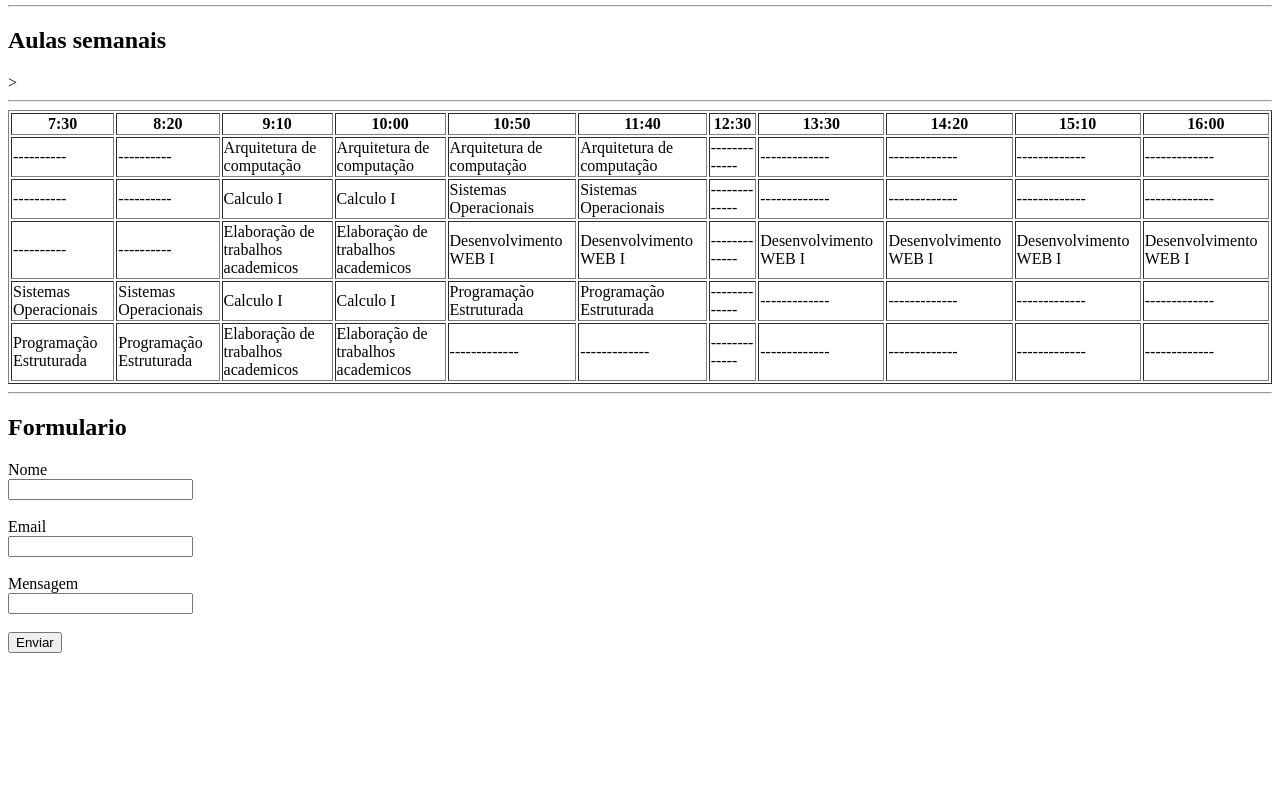
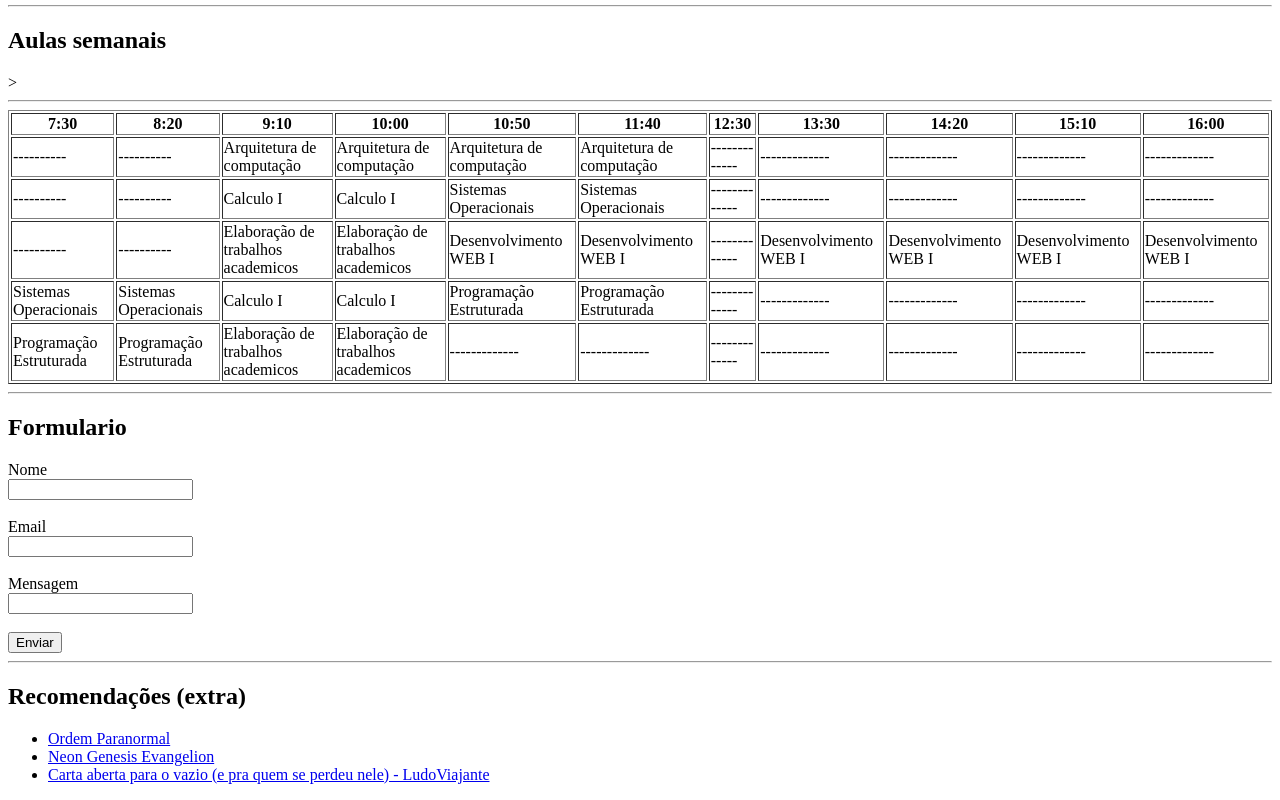
Before and after one commit to italomarcus/Roteiro02PaginaPessoal, a plain HTML site: page html02/index.html in a window 1280 px wide. Shown: the part 1134-1934 px from the top of the page. Before the commit the page ends 1795 px from the top, so only its background shows below. Drawn offline with Linux system fonts and the light colour scheme.

Commit message:
Atualizão com extra

```diff
--- a/html02/index.html
+++ b/html02/index.html
@@ -144,6 +144,17 @@
         <input type="submit" value="Enviar">
 
     </div>
+    <hr>
+    <div>
+        <h2>Recomendações (extra) </h2>
+        <ul>
+            <li><a href="https://www.youtube.com/@OrdemParanormal" target="_blank" >Ordem Paranormal</a></li>
+            <li><a href="https://pt.wikipedia.org/wiki/Neon_Genesis_Evangelion" target="_blank" >Neon Genesis Evangelion</a></li>
+            <li><a href="https://youtu.be/zg4OOqw8BoU?si=gcjEzx5C4k92ntDR" target="_blank" > Carta aberta para o vazio (e pra quem se perdeu nele) - LudoViajante</a></li>
+        </ul>
+
+
+    </div>
 
 </body>
 </html>
```
